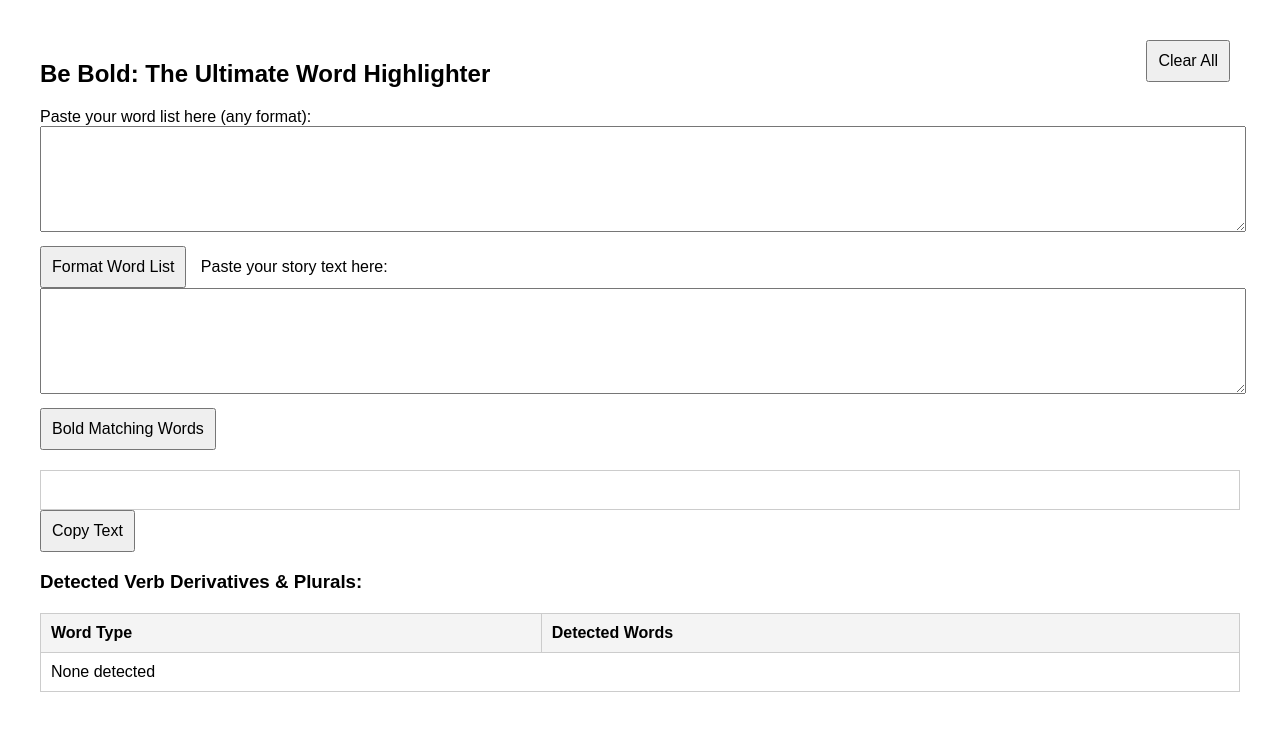
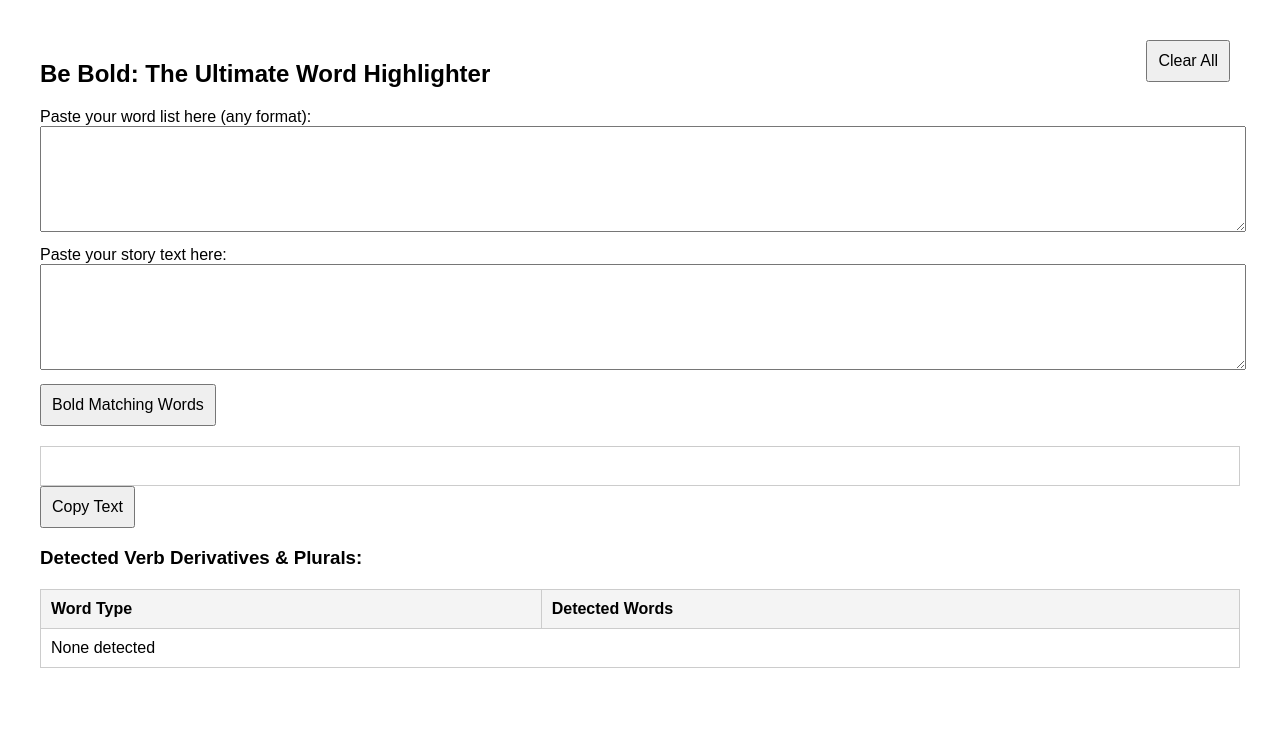
Before and after one commit to Dietrichucation/be-bold-highlighter, a plain HTML site: page index.html in a window 1280 px wide. Drawn offline with Linux system fonts and the light colour scheme.

Commit message:
Update index.html

```diff
--- a/index.html
+++ b/index.html
@@ -23,7 +23,7 @@
 
     <label>Paste your word list here (any format):</label>
     <textarea id="wordList"></textarea>
-    <button onclick="formatWordList()">Format Word List</button>
+
 
     <label>Paste your story text here:</label>
     <textarea id="storyText"></textarea>
```
